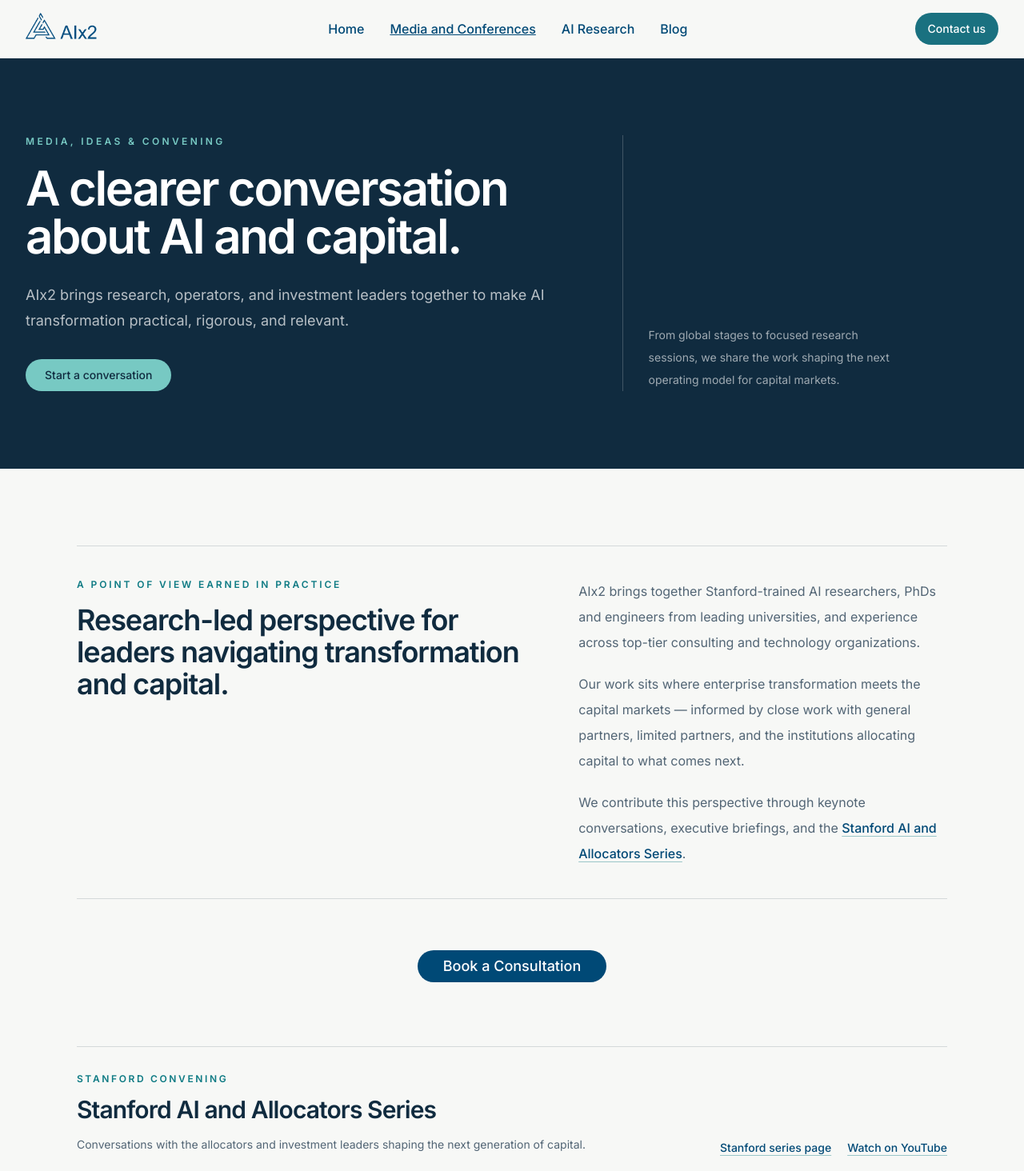
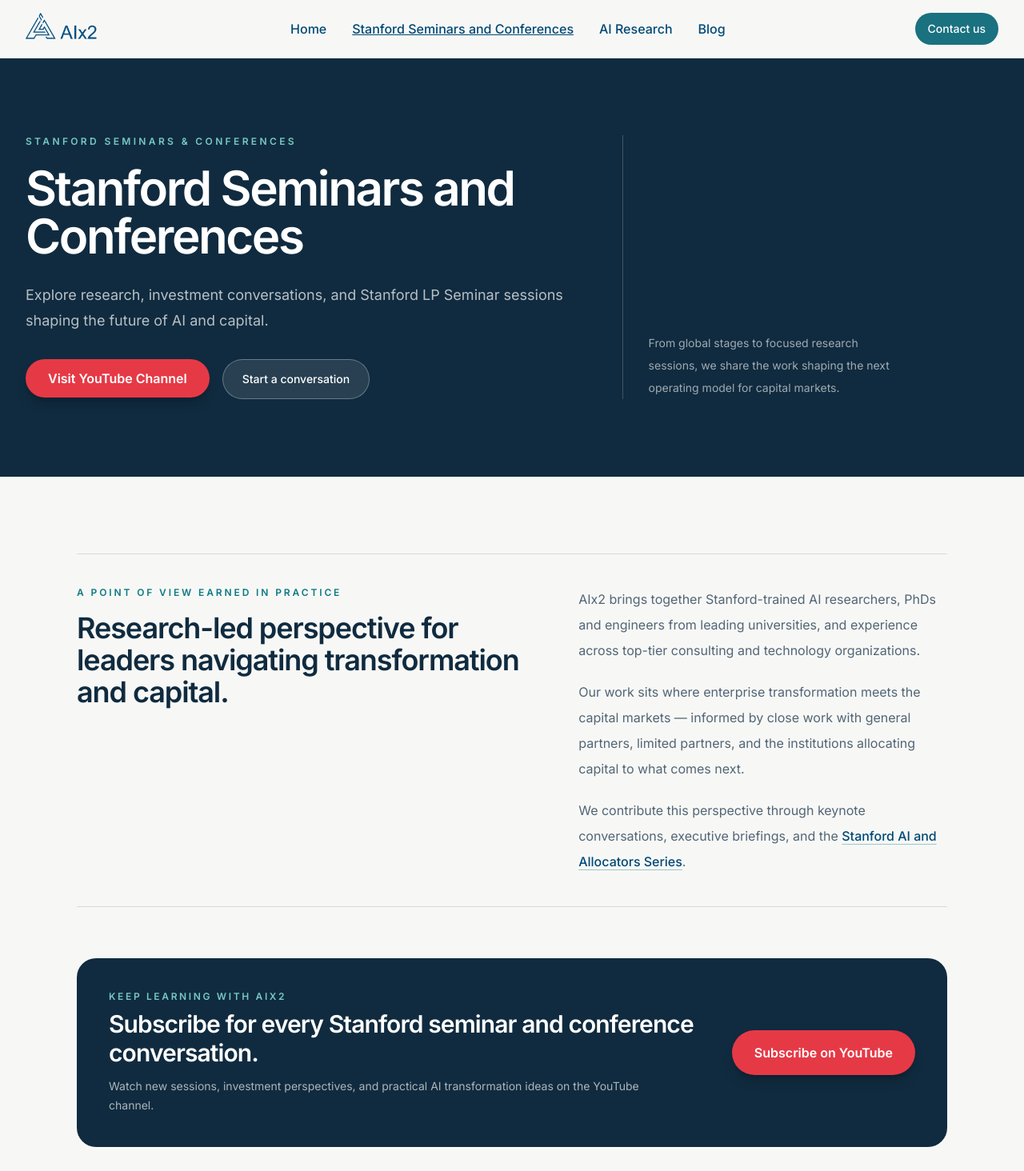
Before and after one commit to Mohammd-Rasouli/aix2-website, a Next.js app: page /media in a window 1280 px wide. Shown: the top 1464 px of the page at 80% size. Built offline with nearby package versions, Linux system fonts and the light colour scheme.

Commit message:
Refresh Stanford seminars media page

```diff
--- a/app/media/page.tsx
+++ b/app/media/page.tsx
@@ -94,7 +94,7 @@ export default function Media() {
               Home
             </Link>
             <Link href="/media" className="text-[#004976] hover:text-[#003557] font-medium font-bold underline">
-              Media and Conferences
+              Stanford Seminars and Conferences
             </Link>
             <Link href="/research" className="text-[#004976] hover:text-[#003557] font-medium">
               AI Research
@@ -113,10 +113,13 @@ export default function Media() {
         <section className="border-b border-[#102b3f]/10 bg-[#102b3f] text-white">
           <div className="container grid gap-10 py-20 md:grid-cols-[1.2fr_.8fr] md:py-24">
             <div>
-              <p className="mb-5 text-xs font-semibold uppercase tracking-[0.28em] text-[#77c9c3]">Media, ideas & convening</p>
-              <h1 className="max-w-3xl text-4xl font-semibold leading-[1.05] tracking-[-0.04em] md:text-6xl">A clearer conversation about AI and capital.</h1>
-              <p className="mt-7 max-w-2xl text-lg leading-8 text-white/70">AIx2 brings research, operators, and investment leaders together to make AI transformation practical, rigorous, and relevant.</p>
-              <a href="https://calendar.app.google/JSZzuAFvkoSdeeUw6" target="_blank" rel="noopener noreferrer" className="mt-8 inline-flex"><Button className="rounded-full bg-[#77c9c3] px-6 text-[#102b3f] hover:bg-[#9adbd5]">Start a conversation</Button></a>
+              <p className="mb-5 text-xs font-semibold uppercase tracking-[0.28em] text-[#77c9c3]">Stanford seminars & conferences</p>
+              <h1 className="max-w-3xl text-4xl font-semibold leading-[1.05] tracking-[-0.04em] md:text-6xl">Stanford Seminars and Conferences</h1>
+              <p className="mt-7 max-w-2xl text-lg leading-8 text-white/70">Explore research, investment conversations, and Stanford LP Seminar sessions shaping the future of AI and capital.</p>
+              <div className="mt-8 flex flex-wrap gap-4">
+                <a href="https://youtube.com/@DrMohammadRasouli" target="_blank" rel="noopener noreferrer" className="inline-flex"><Button className="rounded-full bg-[#e63946] px-7 py-6 text-base font-semibold text-white shadow-lg shadow-black/20 hover:bg-[#c92f3b]">Visit YouTube Channel</Button></a>
+                <a href="https://calendar.app.google/JSZzuAFvkoSdeeUw6" target="_blank" rel="noopener noreferrer" className="inline-flex"><Button className="rounded-full border border-white/30 bg-white/10 px-6 py-6 text-white hover:bg-white/20">Start a conversation</Button></a>
+              </div>
             </div>
             <div className="flex items-end border-l border-white/20 pl-8"><p className="max-w-xs text-sm leading-7 text-white/60">From global stages to focused research sessions, we share the work shaping the next operating model for capital markets.</p></div>
           </div>
@@ -608,12 +611,12 @@ export default function Media() {
   Conversations with the allocators and investment leaders shaping the next generation of capital.
   </p>
   </div>
-  <div className="flex shrink-0 flex-wrap gap-x-5 gap-y-2 text-sm font-medium">
-  <Link href="https://lpseminar.stanford.edu" target="_blank" rel="noopener noreferrer" className="text-[#004976] underline decoration-[#0d7a83]/40 underline-offset-4 hover:text-[#0d7a83]">
-  Stanford series page
+  <div className="flex shrink-0 flex-wrap gap-3">
+  <Link href="https://lpseminar.stanford.edu" target="_blank" rel="noopener noreferrer" className="inline-flex items-center rounded-full bg-[#004976] px-5 py-3 text-sm font-semibold text-white shadow-sm transition hover:-translate-y-0.5 hover:bg-[#003557]">
+  Stanford Seminar Page
   </Link>
-  <Link href="https://youtube.com/@DrMohammadRasouli" target="_blank" rel="noopener noreferrer" className="text-[#004976] underline decoration-[#0d7a83]/40 underline-offset-4 hover:text-[#0d7a83]">
-  Watch on YouTube
+  <Link href="https://youtube.com/@DrMohammadRasouli" target="_blank" rel="noopener noreferrer" className="inline-flex items-center rounded-full bg-[#e63946] px-5 py-3 text-sm font-semibold text-white shadow-sm transition hover:-translate-y-0.5 hover:bg-[#c92f3b]">
+  Subscribe on YouTube
   </Link>
   </div>
   </div>
@@ -871,7 +874,17 @@ export default function Media() {
               </div>
             </div>
 
-            <div className="mt-16 text-center">
+            <div className="mt-16 grid gap-6 rounded-3xl bg-[#102b3f] px-6 py-8 text-white md:grid-cols-[1fr_auto] md:items-center md:px-10 md:py-10">
+              <div>
+                <p className="text-xs font-semibold uppercase tracking-[0.22em] text-[#77c9c3]">Keep learning with AIx2</p>
+                <h2 className="mt-2 text-2xl font-semibold tracking-[-0.03em] md:text-3xl">Subscribe for every Stanford seminar and conference conversation.</h2>
+                <p className="mt-3 max-w-2xl text-sm leading-6 text-white/65">Watch new sessions, investment perspectives, and practical AI transformation ideas on the YouTube channel.</p>
+              </div>
+              <Link href="https://youtube.com/@DrMohammadRasouli" target="_blank" rel="noopener noreferrer" className="inline-flex">
+                <Button className="h-auto rounded-full bg-[#e63946] px-7 py-4 text-base font-semibold text-white shadow-lg shadow-black/20 hover:bg-[#c92f3b]">Subscribe on YouTube</Button>
+              </Link>
+            </div>
+            <div className="mt-8 text-center">
               <Link href="https://calendar.app.google/JSZzuAFvkoSdeeUw6" target="_blank" rel="noopener noreferrer">
                 <Button className="bg-[#004976] hover:bg-[#003557] text-white px-8 py-3 text-lg font-medium rounded-full">
                   Book a Consultation
```
